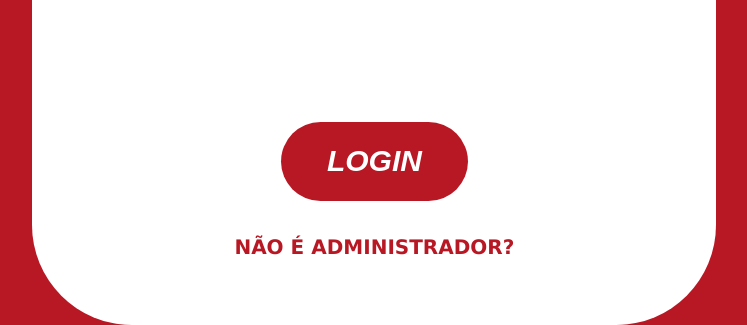
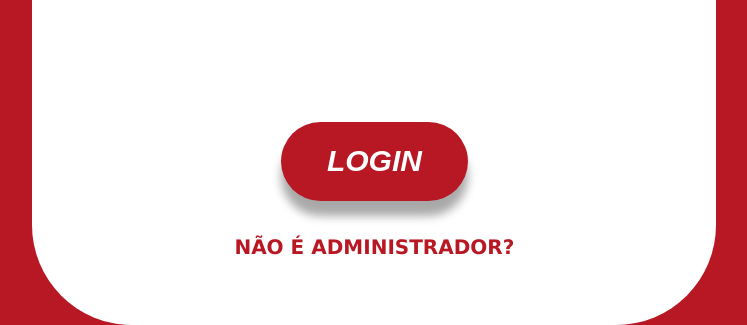
Before and after one commit to LucMoura/Squad7, a plain HTML site: page TELA INICIAL/main,admin.html in a window 1280 px wide. Shown: the part 611-936 px from the top of the page, without its empty margins (390-1137 px from the left). Drawn offline with Linux system fonts and the light colour scheme.

Commit message:
Update main,admin.css

```diff
--- a/TELA INICIAL/main,admin.css
+++ b/TELA INICIAL/main,admin.css
@@ -72,6 +72,7 @@ body {
     font-size: 30px;
     font-style:italic;
     border: 0px;
+    box-shadow: 0px 15px 10px rgba(0, 0, 0, 0.342);
 
 
 }
```
